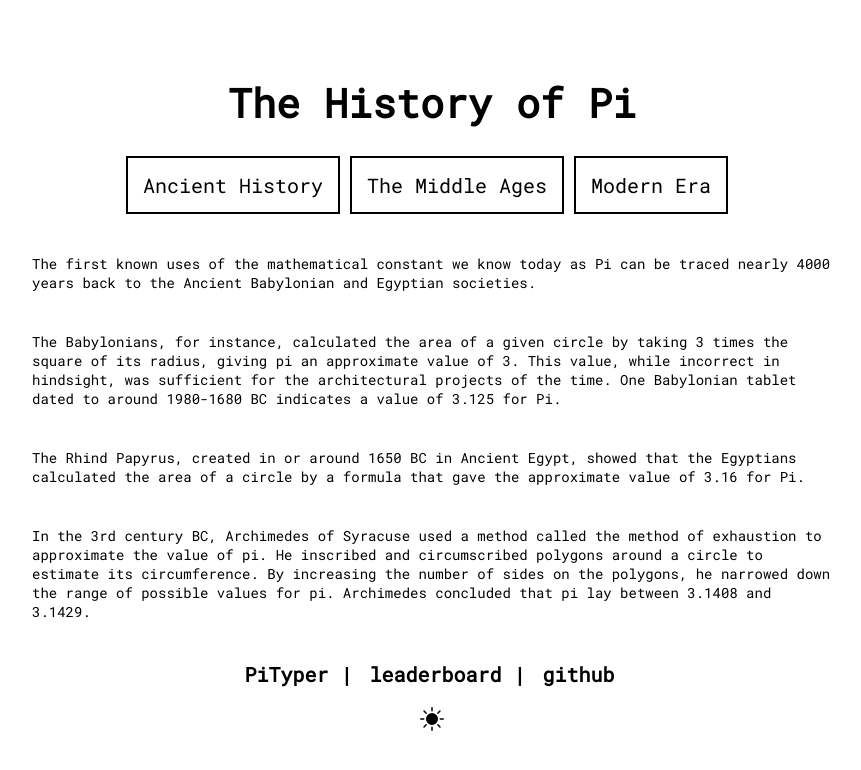
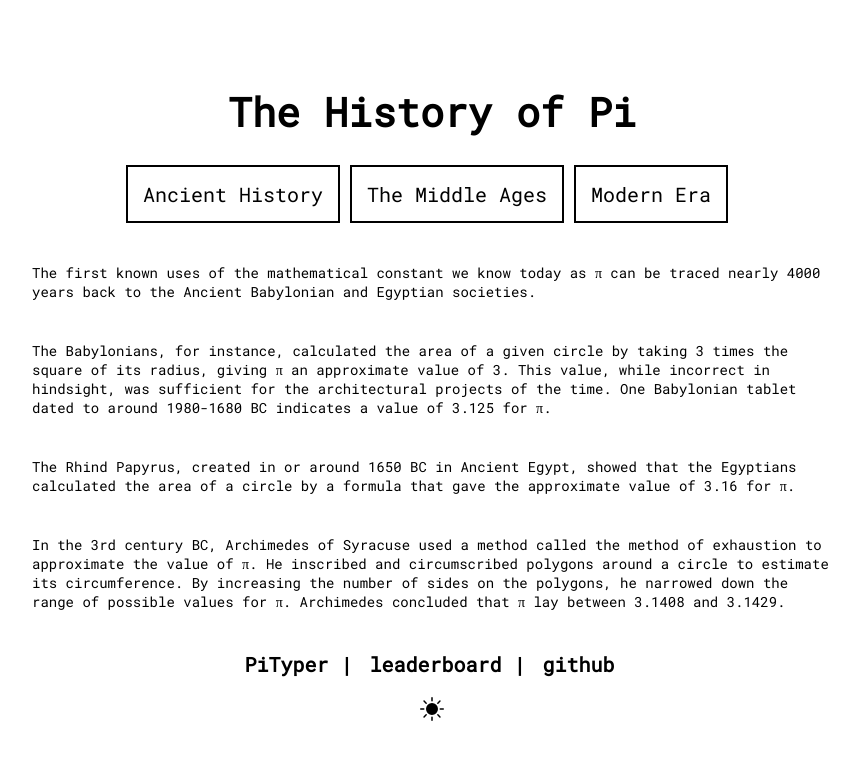
Before and after one commit to wjnor/PiTyper-Frontend, a React (Create React App) app: page /history-of-pi in a window 1280 px wide. Shown: the top 770 px of the page, without its empty margins (208-1069 px from the left). Built offline with nearby package versions, Linux system fonts and the light colour scheme.

Commit message:
changed pi to π

```diff
--- a/src/HistoryOfPi.js
+++ b/src/HistoryOfPi.js
@@ -28,18 +28,18 @@ const HistoryOfPi = () => {
 
   const paragraphGroups = [
     [
-      "The first known uses of the mathematical constant we know today as Pi can be traced nearly 4000 years back to the Ancient Babylonian and Egyptian societies.",
-      "The Babylonians, for instance, calculated the area of a given circle by taking 3 times the square of its radius, giving pi an approximate value of 3. This value, while incorrect in hindsight, was sufficient for the architectural projects of the time. One Babylonian tablet dated to around 1980-1680 BC indicates a value of 3.125 for Pi.",
-      "The Rhind Papyrus, created in or around 1650 BC in Ancient Egypt, showed that the Egyptians calculated the area of a circle by a formula that gave the approximate value of 3.16 for Pi.",
-      "In the 3rd century BC, Archimedes of Syracuse used a method called the method of exhaustion to approximate the value of pi. He inscribed and circumscribed polygons around a circle to estimate its circumference. By increasing the number of sides on the polygons, he narrowed down the range of possible values for pi. Archimedes concluded that pi lay between 3.1408 and 3.1429."
+      "The first known uses of the mathematical constant we know today as π can be traced nearly 4000 years back to the Ancient Babylonian and Egyptian societies.",
+      "The Babylonians, for instance, calculated the area of a given circle by taking 3 times the square of its radius, giving π an approximate value of 3. This value, while incorrect in hindsight, was sufficient for the architectural projects of the time. One Babylonian tablet dated to around 1980-1680 BC indicates a value of 3.125 for π.",
+      "The Rhind Papyrus, created in or around 1650 BC in Ancient Egypt, showed that the Egyptians calculated the area of a circle by a formula that gave the approximate value of 3.16 for π.",
+      "In the 3rd century BC, Archimedes of Syracuse used a method called the method of exhaustion to approximate the value of π. He inscribed and circumscribed polygons around a circle to estimate its circumference. By increasing the number of sides on the polygons, he narrowed down the range of possible values for π. Archimedes concluded that π lay between 3.1408 and 3.1429."
     ],
     [
-      "Around 600 years later during the 3rd century AD in Ancient China, Liu Hui, a Chinese mathematician, developed a polygonal algorithm to approximate pi by inscribing and circumscribing polygons with many sides, much like Archimedes. His calculations, outlined in his book 'The Method of the Calculation of Pi,' yielded a value close to 3.14159. In the 5th century AD, Zu Chongzhi, another Chinese mathematician (in addition to being an astronomer, politician, inventor, and writer!), developed the Liu Hui-Zu Chongzhi algorithm which combined the polygonal algorithm of Liu Hui with a clever recursive approach. It involved inscribing and circumscribing polygons with a large number of sides, like Archimedes and Hui, and recursively improving the approximations. With this algorithm, Chongzhi computed Pi to between 3.1415926 and 3.1415927, an unprecedentedly accurate approximation. This approximation was so good, in fact, that it would not improve for over 900 years. Pi would remain at a standstill until the middle ages.",
-      "During the 14th century BC, Madhava of Sangamagrama, an Indian mathematician, developed an infinite series expansion for the arc tangent function to approximate pi. He derived a series known as the Madhava-Leibniz series, which converges to pi/4. This calculation yielded an accurate approximation of pi correct to 11 decimal places. In the 1660s, Isaac Newton and Gottfried Wilhelm Leibniz discovered calculus, which led to the development of many infinite series for approximating pi. Newton, in specific, used the infinite series to calculate Pi to 15 digits. 40 years later in 1706, John Machin, a professor of astronomy at Gresham College, used Gregory’s series to reach 100 digits of pi. Things only picked up speed from here."
+      "Around 600 years later during the 3rd century AD in Ancient China, Liu Hui, a Chinese mathematician, developed a polygonal algorithm to approximate π by inscribing and circumscribing polygons with many sides, much like Archimedes. His calculations, outlined in his book 'The Method of the Calculation of Pi,' yielded a value close to 3.14159. In the 5th century AD, Zu Chongzhi, another Chinese mathematician (in addition to being an astronomer, politician, inventor, and writer!), developed the Liu Hui-Zu Chongzhi algorithm which combined the polygonal algorithm of Liu Hui with a clever recursive approach. It involved inscribing and circumscribing polygons with a large number of sides, like Archimedes and Hui, and recursively improving the approximations. With this algorithm, Chongzhi computed π to between 3.1415926 and 3.1415927, an unprecedentedly accurate approximation. This approximation was so good, in fact, that it would not improve for over 900 years. π would remain at a standstill until the middle ages.",
+      "During the 14th century BC, Madhava of Sangamagrama, an Indian mathematician, developed an infinite series expansion for the arc tangent function to approximate π. He derived a series known as the Madhava-Leibniz series, which converges to π/4. This calculation yielded an accurate approximation of π correct to 11 decimal places. In the 1660s, Isaac Newton and Gottfried Wilhelm Leibniz discovered calculus, which led to the development of many infinite series for approximating π. Newton, in specific, used the infinite series to calculate π to 15 digits. 40 years later in 1706, John Machin, a professor of astronomy at Gresham College, used Gregory’s series to reach 100 digits of π. Things only picked up speed from there."
     ],
     [
-      "In 1910, the Indian mathematician Srinivasa Ramanujan found several rapidly converging infinite series of pi. These series are now the basis for the fastest algorithms currently used to calculate pi.",
-      "From the mid 20th century onwards, all calculations of pi have been done with the help of calculators and computers. In the early years of the computer, pi was computed to 100,000 decimal places by mathematician Daniel Shanks and his team at the United States Naval Research Laboratory in Washington, D.C. Then, in 1989, the Chudnovsky brothers computed pi to over 1 billion decimal places on the supercomputer IBM 3090 using a variation of Ramanujan's infinite series of pi. Every single record since then has used this modified algorithm, aptly named the Chudnovsky algorithm. As of 2023, pi has been calculated to 100 trillion digits."
+      "In 1910, the Indian mathematician Srinivasa Ramanujan found several rapidly converging infinite series of π. These series are now the basis for the fastest algorithms currently used to calculate π.",
+      "From the mid 20th century onwards, all calculations of π have been done with the help of calculators and computers. In the early years of the computer, π was computed to 100,000 decimal places by mathematician Daniel Shanks and his team at the United States Naval Research Laboratory in Washington, D.C. Then, in 1989, the Chudnovsky brothers computed π to over 1 billion decimal places on the supercomputer IBM 3090 using a variation of Ramanujan's infinite series of π. Every single record since then has used this modified algorithm, aptly named the Chudnovsky algorithm. As of 2023, π has been calculated to 100 trillion digits."
     ]
   ];
 
```
